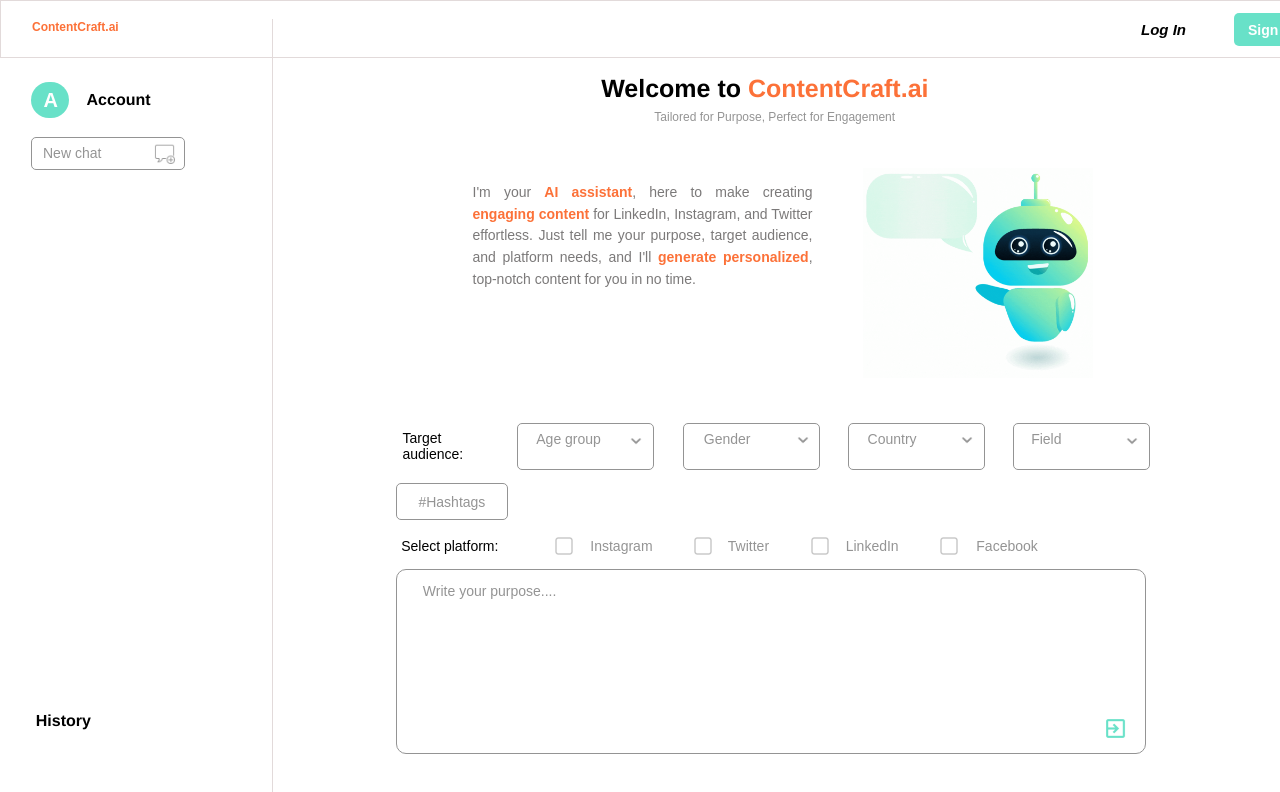
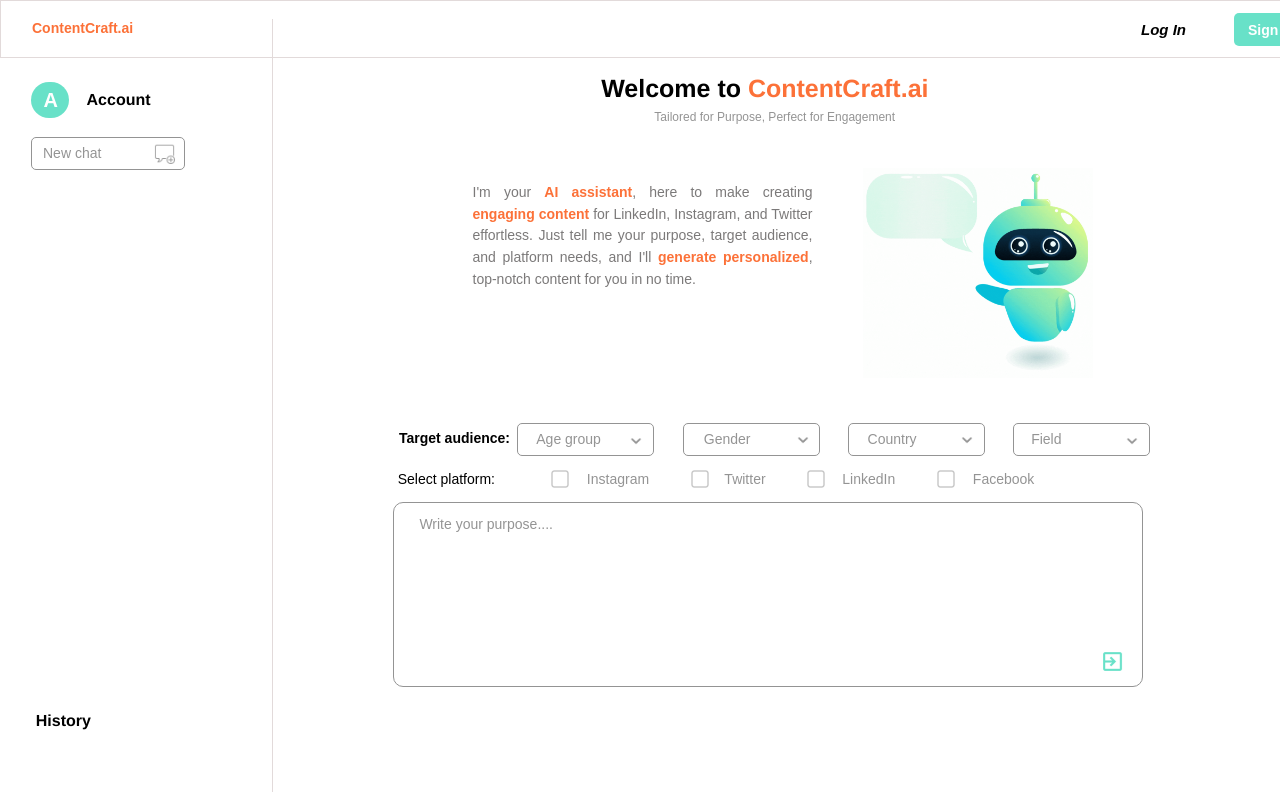
Before and after one commit to MuhammadAhmad33/ContentCraft.ai, a React (Create React App) app in the folder frontend/: page /homescreen in a window 1280 px wide. Shown: the top 792 px of the page. Built offline with nearby package versions, Linux system fonts and the light colour scheme.

Commit message:
UI Fixes

```diff
--- a/frontend/src/homePage/Homescreen.css
+++ b/frontend/src/homePage/Homescreen.css
@@ -14,8 +14,8 @@
     width: 1054px;
     overflow-wrap: break-word;
     font-family: 'Arial', 'Roboto Condensed';
-    font-weight: 700;
-    font-size: 12px;
+    font-weight: 600;
+    font-size: 14px;
     color: #FC7138;
 }
 
@@ -100,11 +100,13 @@
 }
 
 .home-screen .target-audience {
-    margin: 7px 19.3px 8px 0;
+    margin: 7px 6px 7px 0;
     display: inline-block;
+    width: 112px;
+    height: 10px;
     overflow-wrap: break-word;
     font-family: 'Arial', 'Roboto Condensed';
-    font-weight: 400;
+    font-weight: 600;
     font-size: 14px;
     color: #000000;
 }
--- a/frontend/src/homePage/Homescreen.js
+++ b/frontend/src/homePage/Homescreen.js
@@ -93,11 +93,11 @@
                             </div>
                         </div>
                     </div>
-                    <div className="container-4">
+                    {/* <div className="container-4">
                         <span className="hashtags">
                             #Hashtags
                         </span>
-                    </div>
+                    </div> */}
                     <div className="container-6">
                         <div className="select-platform">
                             Select platform:
```
